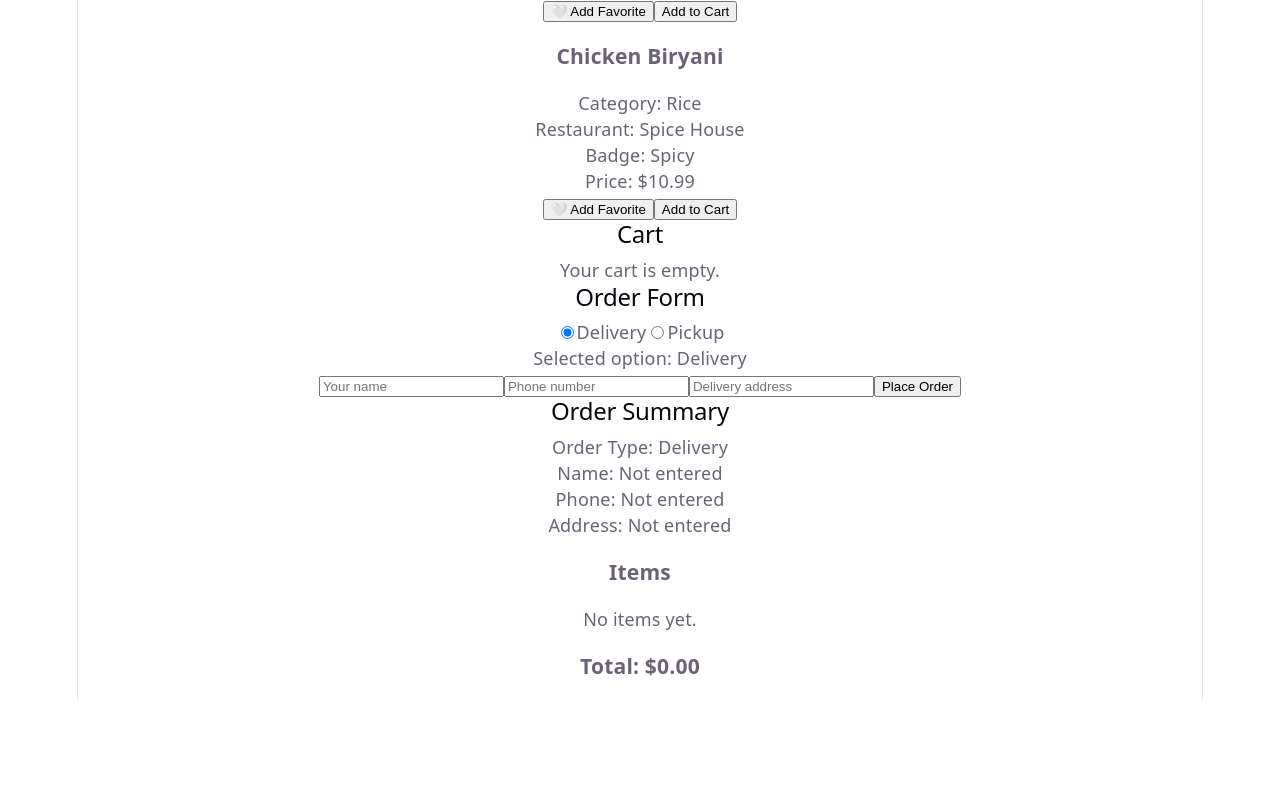
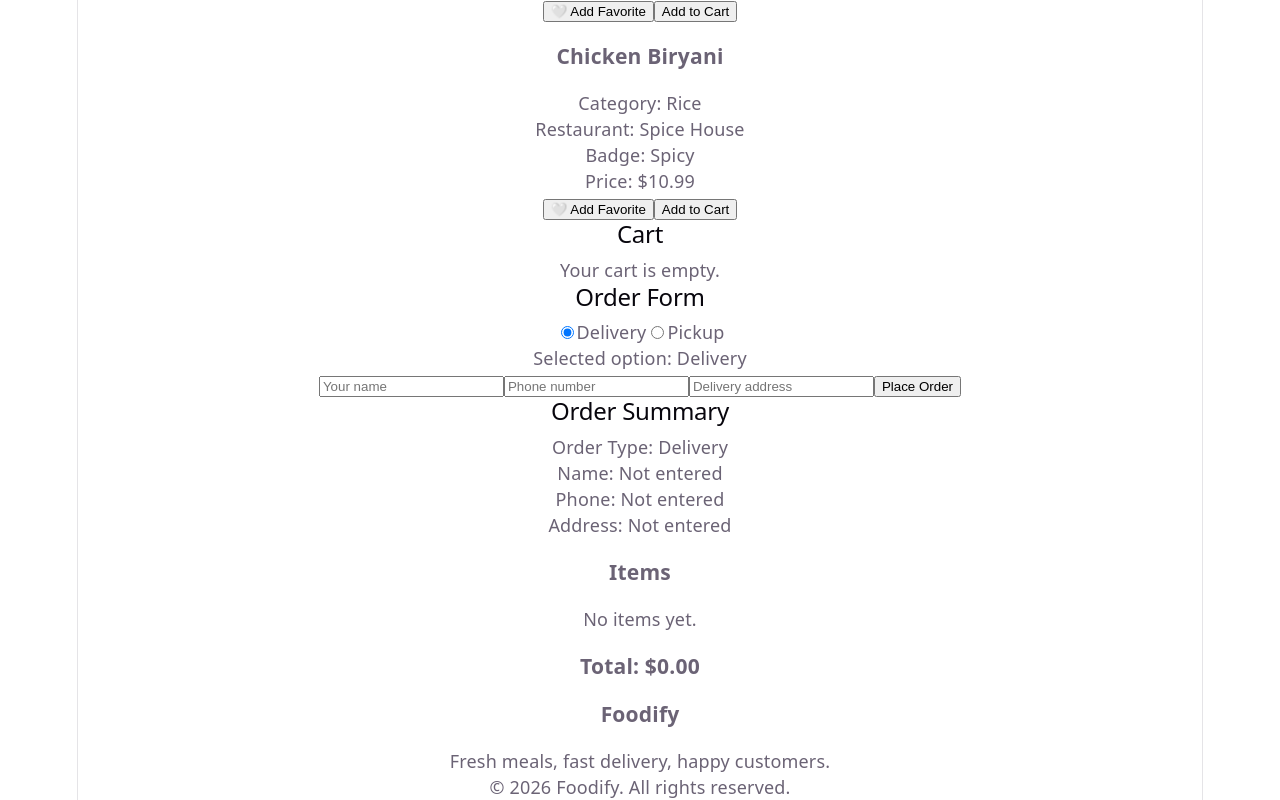
Before and after one commit to Rohit6165/foodify, a React (Vite) app: page / in a window 1280 px wide. Shown: the part 721-1521 px from the top of the page. Before the commit the page ends 1422 px from the top, so only its background shows below. Built offline with nearby package versions, Linux system fonts and the light colour scheme.

Commit message:
Add footer

```diff
--- a/src/App.jsx
+++ b/src/App.jsx
@@ -319,6 +319,12 @@ function App() {
           <p>{orderStatus}</p>
         </section>
       )}
+
+      <footer>
+        <h3>Foodify</h3>
+        <p>Fresh meals, fast delivery, happy customers.</p>
+        <p>© 2026 Foodify. All rights reserved.</p>
+      </footer>
     </div>
   );
 }
```
